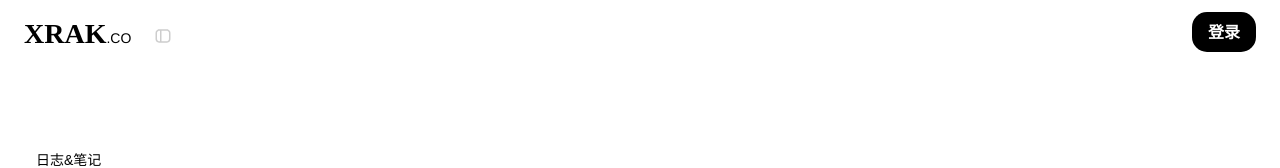
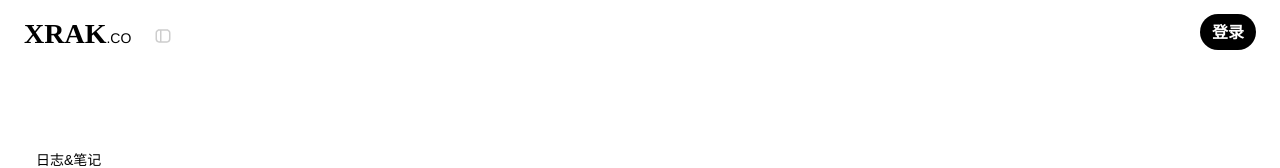
Before and after one commit to Thecnfor/XT-test, a Next.js app in the folder xt/: page / in a window 1280 px wide. Shown: the top 168 px of the page. Built offline with nearby package versions, Linux system fonts and the light colour scheme.

Commit message:
完成布局重构，准备开始重构nav

```diff
--- a/xt/src/app/globals.css
+++ b/xt/src/app/globals.css
@@ -27,11 +27,12 @@ main {
 }
 
 *{
-  transition: all 0.4s cubic-bezier(.22,1,.36,1);
+  transition: all 0.64s cubic-bezier(.22,1,.36,1);
   ::selection{
     background-color: var(--text-color);
     color: var(--bg-color);
   }
+
 }
 @custom-variant dark (&:is(.dark *));
 
--- a/xt/src/components/features/feature.scss
+++ b/xt/src/components/features/feature.scss
@@ -46,9 +46,9 @@
         display: flex;
         align-items: center;
         justify-content: center;
-        width: 4rem;
-        height: 2.5rem;
-        border-radius: 15px;
+        width: 3.5rem;
+        height: 2.3rem;
+        border-radius: 18px;
         color: var(--bg-color);
         cursor: pointer;
         background-color: var(--text-color);
--- a/xt/src/components/features/switchNav.tsx
+++ b/xt/src/components/features/switchNav.tsx
@@ -5,8 +5,6 @@ import clsx from 'clsx';
 import Link from "next/link";
 import { useDispatch } from 'react-redux';
 import { setClass } from '@/store/NavSwitch';
-// 导入必要的类型
-import { Dispatch, SetStateAction } from 'react';
 import navLinks from '@/hooks/docs/links';
 
 // 链接已统一管理到 @/hooks/docs/links.ts 文件中
--- a/xt/src/styles/harmony.scss
+++ b/xt/src/styles/harmony.scss
@@ -1,5 +1,19 @@
 @use 'variables' as *;
 @use 'mixins' as *;
+
+*{
+    &::-webkit-scrollbar {
+        width: 0;
+    }
+    &::-webkit-scrollbar-track {
+        background: transparent;
+    }
+    &::-webkit-scrollbar-thumb {
+        background: transparent;
+    }
+    -ms-overflow-style: none;
+    scrollbar-width: none;
+}
 
 header{
     & {
@@ -34,7 +48,7 @@ header{
                 font: 28px sans-serif;
                 font-weight: 600;
                 color: var(--text-color);
-                font-family: '微软雅黑';
+                font-family: '微软雅黑', serif;
             }
 
             span{
@@ -70,12 +84,12 @@ nav{
         top:0;
         right: 0;
         z-index: 50;
-        transition: all 0.8s cubic-bezier(.22, 1, .36, 1);
+        transition: all 0.8s cubic-bezier(.22,1,.36,1);
         @media (max-width: $md-width) {
 
             left: -80dvw;
             width: 80dvw;
-            transition: all 0.8s cubic-bezier(.22, 1, .36, 1);
+            transition: all 0.8s cubic-bezier(.22,1,.36,1);
         }
         ul {
             width: 200px;
@@ -91,11 +105,11 @@ nav{
                 font: 14px sans-serif;
                 font-weight: 540;
                 cursor: pointer;
-                transition: all 0.8s cubic-bezier(.22, 1, .36, 1);
+                transition: all 0.8s cubic-bezier(.22,1,.36,1);
 
                 &:hover {
                     background-color: rgba(var(--rgb-color), 0.1);
-                    transition: all 0.8s cubic-bezier(.22, 1, .36, 1);
+                    transition: all 0.8s cubic-bezier(.22,1,.36,1);
 
                     div {
                         svg {
@@ -140,14 +154,12 @@ nav{
         flex-direction: column;
         align-items: center;
         justify-content: center;
-        transition: all 0.8s cubic-bezier(.22,1,.36,1);
 
         &.chat-started {
             height: 92dvh;
             justify-content: flex-end;
             padding-bottom: 2rem;
             width: calc(100dvw - 200px);
-            transition: all 0.8s cubic-bezier(.22,1,.36,1);
             nav {
                 left: -80dvw;
             }
```
